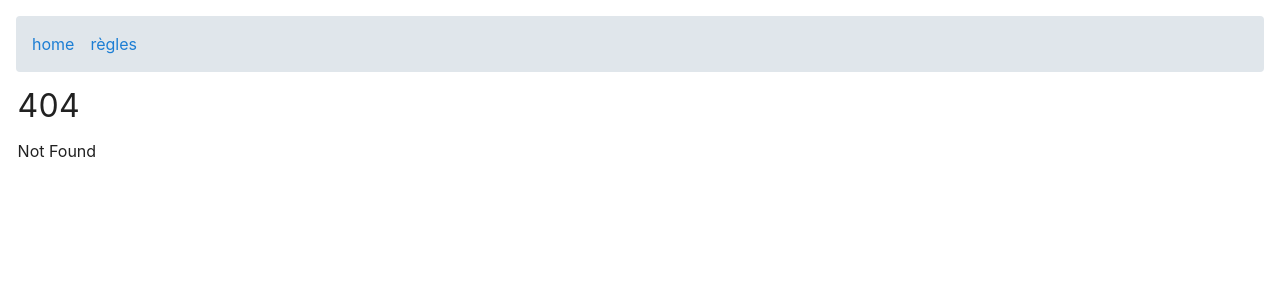
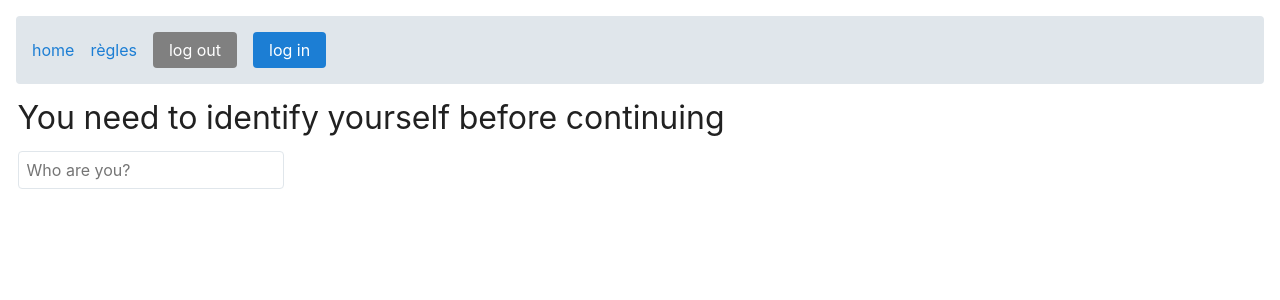
Before and after one commit to CelineBossuet/moodboard, a SvelteKit app: page /welcome in a window 1280 px wide. Before the commit this address had no page. Shown: the top 300 px of the page. Built offline with nearby package versions, Linux system fonts and the light colour scheme; no server answers.

Commit message:
add stupid authentication page

```diff
--- a/package.json
+++ b/package.json
@@ -20,6 +20,8 @@
 	},
 	"type": "module",
 	"dependencies": {
-		"elizabot": "^0.0.3"
+		"elizabot": "^0.0.3",
+		"flowbite-svelte": "^0.46.1",
+		"marked": "^12.0.2"
 	}
 }
--- a/src/app.html
+++ b/src/app.html
@@ -164,6 +164,19 @@
 
 		nav a {
 			text-decoration: none;
+			align-self: center;
+		}
+
+		nav form {
+			display: flex;
+			justify-content: right;
+			float: right;
+		}
+
+		nav form button {
+			display: flex;
+			justify-content: right;
+			float: right;
 		}
 
 		nav a[aria-current='true'] {
--- a/src/lib/server/database.js
+++ b/src/lib/server/database.js
@@ -8,7 +8,7 @@ export function getFeelings() {
     return db;
 }
 
-export function createFeeling(userid, description) {
+export function createFeeling(user, description) {
     if (description === '') {
         throw new Error('You must express your feelings today');
     }
@@ -16,7 +16,7 @@ export function createFeeling(userid, description) {
         id: crypto.randomUUID(),
         description,
         done: false,
-        userid: userid
+        user: user
     });
 }
 
--- a/src/routes/+layout.svelte
+++ b/src/routes/+layout.svelte
@@ -1,6 +1,13 @@
 <nav>
-    <a href="/">home</a>
+    <a href="/" >home</a>
     <a href="/regles">règles</a>
+    <form method="POST"  action="?/logout">
+        <button style="background-color: gray">log out</button>
+    </form>
+    <form method="POST"  action="?/login">
+        <button>log in</button>
+    </form>
+
 </nav>
 
 <slot />
--- /dev/null
+++ b/src/routes/welcome/+page.server.js
@@ -0,0 +1,33 @@
+import {fail, redirect} from "@sveltejs/kit";
+
+
+export function load({ cookies }) {
+    if (cookies.get('allowed')) {
+        //throw redirect(307, '/');
+    }
+}
+
+export const actions = {
+    login: async ({ cookies}) => {
+        throw redirect(303, '/welcome');
+    },
+    logout: async ({ cookies}) => {
+        cookies.delete('allowed', { path: '/' });
+        cookies.delete('user', { path: '/' });
+        throw redirect(303, '/welcome');
+    },
+    auth: async ({ request, cookies }) => {
+        const data = await request.formData();
+
+
+        cookies.set('allowed', 'true', {
+            path: '/'
+        });
+        cookies.set('user', data.get('username'), {
+            path: '/'
+        });
+
+        throw redirect(303, '/');
+
+    }
+};
--- /dev/null
+++ b/src/routes/welcome/+page.svelte
@@ -0,0 +1,21 @@
+<script>
+    export let form;
+</script>
+
+<h1>You need to identify yourself before continuing</h1>
+
+{#if form?.error}
+    <p class="error">{form.error}</p>
+{/if}
+
+<form method="POST" action="?/auth">
+<label>
+    <input
+            placeholder="Who are you?"
+            name="username"
+            value={form?.username ?? ''}
+            autocomplete="off"
+            required
+    />
+</label>
+</form>
```
Also changed, not shown: src/routes/+page.server.js (+14 -10 lines), src/routes/+page.svelte (+4 -13 lines), src/routes/regles/+page.server.js (added, +12 -0 lines), 1 other file (tests, documents, lock files or other folders).
